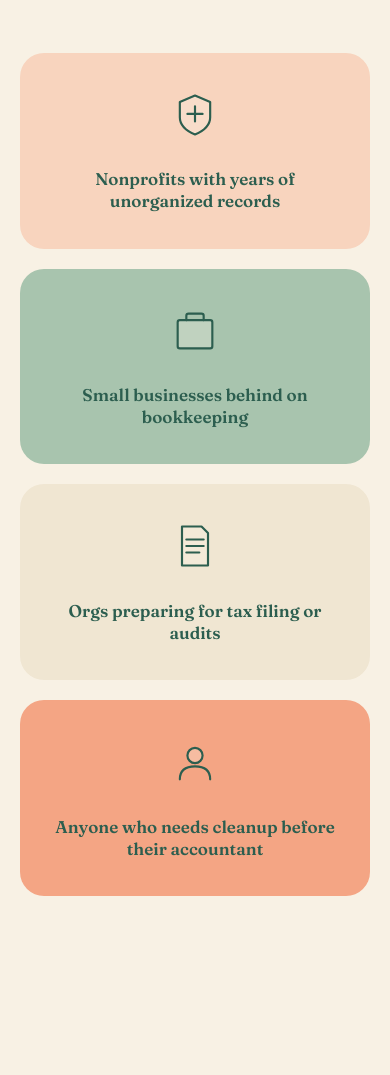
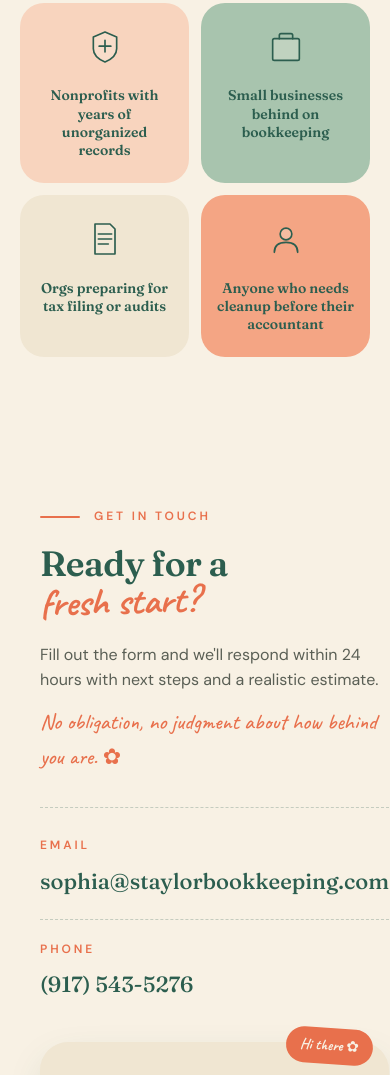
Before and after one commit to chevelletaylor-design/S-Taylor-Bookkeeping, a plain HTML site: page index.html in a window 390 px wide. Shown: the part 8162-9237 px from the top of the page. Drawn offline with Linux system fonts and the light colour scheme.

Commit message:
Update index.html

```diff
--- a/index.html
+++ b/index.html
@@ -384,10 +384,12 @@
     .ba-col .ba-big { font-size: 32px; }
 
     .contact-grid { grid-template-columns: 1fr; gap: 40px; }
-    form { padding: 36px 24px; max-width: 100%; box-sizing: border-box; overflow: hidden; }
-    form .form-badge { right: 20px; top: -16px; font-size: 16px; padding: 6px 14px; }
+    form { padding: 36px 24px; max-width: 100%; box-sizing: border-box; }
+    form .form-badge { right: 16px; top: -14px; font-size: 15px; padding: 6px 14px; }
     .form-row { grid-template-columns: 1fr; gap: 0; }
+    .contact-sec { padding: 80px 0; }
     .contact-sec::before, .contact-sec::after { display: none; }
+    .audience-band { padding: 70px 0; }
 
     .footer-grid { grid-template-columns: 1fr; gap: 40px; }
     .footer-bottom { flex-direction: column; gap: 12px; text-align: center; }
@@ -437,7 +439,11 @@
   }
 
   @media (max-width: 480px) {
-    .diff-grid, .audience-grid { grid-template-columns: 1fr; }
+    .diff-grid { grid-template-columns: 1fr; }
+    .audience-grid { grid-template-columns: 1fr 1fr; gap: 12px; }
+    .audience-tile { padding: 24px 16px; }
+    .audience-tile svg { width: 40px; height: 40px; margin-bottom: 12px; }
+    .audience-tile h5 { font-size: 14px; }
     .hero h1 { font-size: 2.4rem; }
     .hero-cta-group { flex-direction: column; align-items: stretch; }
     .hero-cta-group .btn { justify-content: center; }
```
